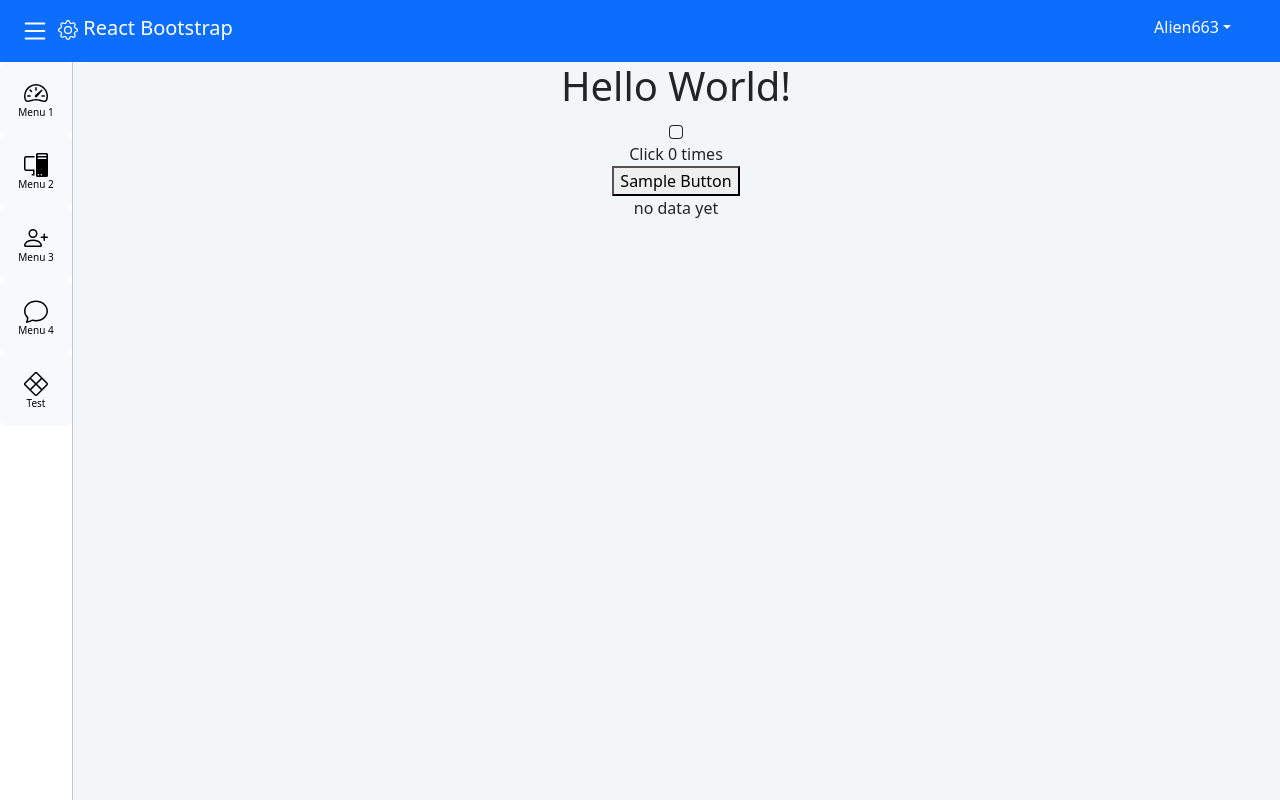
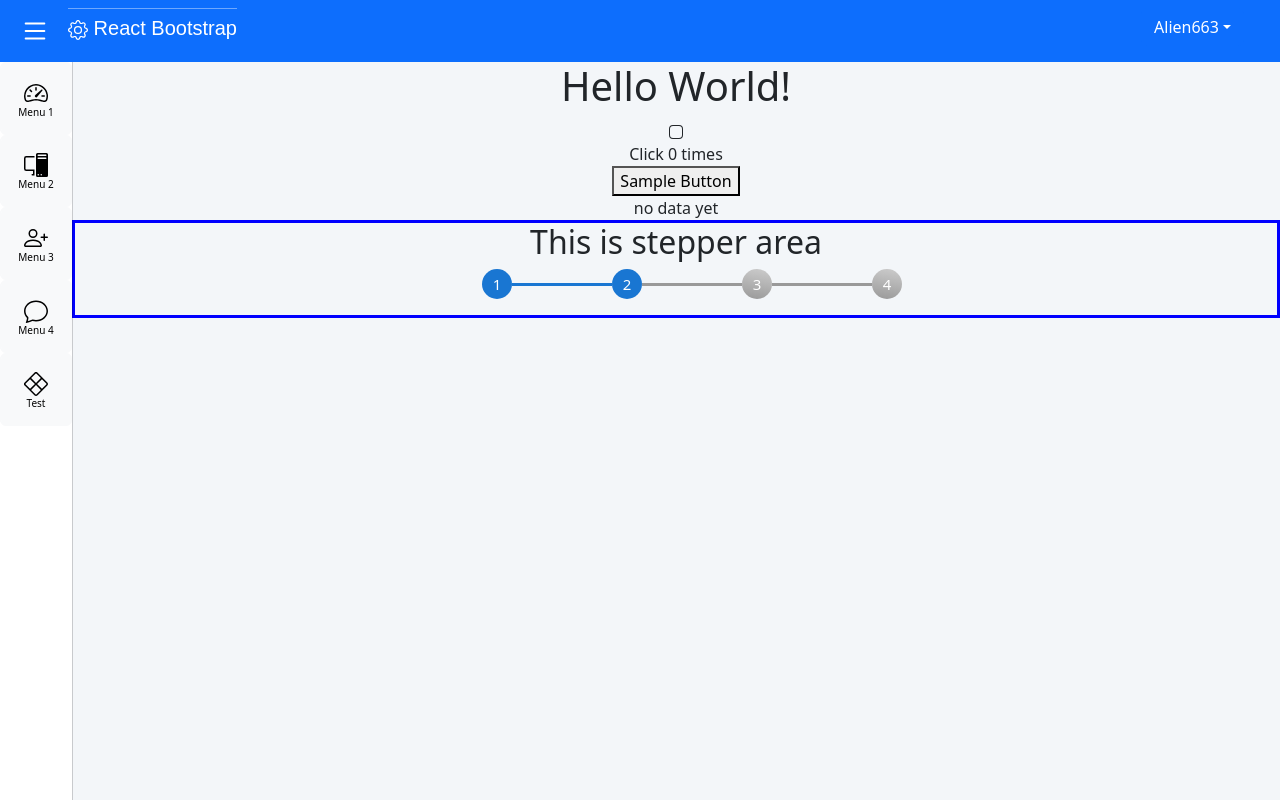
Before and after one commit to Alien663/React, a React (Create React App) app: page /sample in a window 1280 px wide. Built offline with nearby package versions, Linux system fonts and the light colour scheme.

Commit message:
feat:Add Recursive Component

```diff
--- /dev/null
+++ b/src/Component/Bar/LeftSidebar2.jsx
@@ -0,0 +1,28 @@
+import React, { useState } from 'react'
+import { Link } from 'react-router-dom';
+import "../../Style/LeftSidebar2.css"
+
+const LeftSidebar2 = ({ data }) => {
+  return (
+    <>
+      <input type="checkbox" name="" id="side-menu-switch" />
+      <div class="side-menu">
+        <form>
+          <input type="search" placeholder="請輸入關鍵字" />
+          <button><i class="fa fa-search"></i></button>
+        </form>
+        <nav>
+          {
+            data.map(item => (
+              <Link to="#test">{item.Name}</Link>
+            ))
+          }
+        </nav>
+        <label for="side-menu-switch">
+          <i class="fa fa-angle-right"></i>
+        </label>
+      </div>
+    </>
+  )
+}
+export default LeftSidebar2
--- /dev/null
+++ b/src/Component/MyStepper.jsx
@@ -0,0 +1,15 @@
+import React, { useState } from 'react'
+import '../Style/Stepper.css'
+
+const MyStepper = ({ data, step }) => {
+  return (
+    <ol class="list">
+      {
+        data.map((item, idx) => (
+          <li className={idx===step? "active": ""}>{idx+1}</li>
+        ))
+      }
+    </ol>
+  )
+}
+export default MyStepper
--- /dev/null
+++ b/src/Component/RecComp.jsx
@@ -0,0 +1,20 @@
+import React, { useState } from 'react'
+const RecComp = ({ data, Layer, PID }) => {
+  return (
+    <div>
+      {
+        data.filter(item => item.Layer === Layer && item.PID === PID).map(item => (
+          <div>
+            {item.Label}
+            <RecComp
+              data={data.filter(item2 => item2.Layer > item.Layer)}
+              Layer={item.Layer+1}
+              PID={item.ID}
+            ></RecComp>
+          </div>
+        ))
+      }
+    </div>
+  )
+}
+export default RecComp
--- /dev/null
+++ b/src/Page/App2.jsx
@@ -0,0 +1,34 @@
+import { useState, useEffect } from 'react';
+import { Outlet } from 'react-router-dom';
+import { useDispatch, useSelector } from "react-redux"
+import { AppMenuThunk } from '../Store/AppMenu'
+
+import AppBar from '../Component/Bar/AppBar';
+import LeftSidebar2 from '../Component/Bar/LeftSidebar2';
+
+import '../Style/App.css';
+
+function App2() {
+  const dispatch = useDispatch()
+  const appMenuData = useSelector((state) => state.AppMenu.menudata)
+  const [isSidebarCollasped, setCollasped] = useState(false)
+  const handleShowSideBar = () => {
+    setCollasped(!isSidebarCollasped);
+  };
+
+  useEffect(() => {
+    dispatch(AppMenuThunk())
+  }, [dispatch])
+
+  return (
+    <div className='App'>
+      <AppBar handleShowList={handleShowSideBar}></AppBar>
+      <LeftSidebar2 data={appMenuData}></LeftSidebar2>
+      <div className={`main-body ${isSidebarCollasped ? "Router-OpenList" : "Router-CloseList"}`}>
+        <Outlet></Outlet>
+      </div>
+    </div>
+  );
+}
+
+export default App2;
--- a/src/Page/Sample.jsx
+++ b/src/Page/Sample.jsx
@@ -3,6 +3,7 @@ import { SampleThunk, increment } from '../Store/Sample'
 import React, { useEffect, useState } from "react"
 import MyIcon from "../Component/MyIcon"
 import Spinner from 'react-bootstrap/Spinner';
+import MyStepper from "../Component/MyStepper";
 
 const LoadingData = () => {
   return (
@@ -64,6 +65,14 @@ const SamplePage = () => {
             </div>
         }
       </div>
+
+      <div style={{
+        border: "solid",
+        borderColor: "blue",
+      }}>
+        <h2>This is stepper area</h2>
+        <MyStepper data={["item 1", "item 2", "item 3", "item 4"]} step={1}></MyStepper>
+      </div>
     </div>
   )
 }
--- a/src/Page/Test.jsx
+++ b/src/Page/Test.jsx
@@ -1,8 +1,20 @@
 import React, { useState } from 'react'
+import RecComp from '../Component/RecComp'
 
 const Test = (props) => {
-    return(
-        <div>Hello World</div>
-    )
+  const data = [
+    {ID: 1, PID: 0, Label: "root", Layer: 0,},
+    {ID: 2, PID: 1, Label: "node 1", Layer: 1,},
+    {ID: 3, PID: 1, Label: "node 2", Layer: 1,},
+    {ID: 4, PID: 1, Label: "node 3", Layer: 1,},
+    {ID: 5, PID: 3, Label: "node 2-1", Layer: 2,},
+    {ID: 6, PID: 3, Label: "node 2-2", Layer: 2,},
+  ]
+
+  return (
+    <div>Hello World
+      <RecComp data={data} Layer={0} PID={0}></RecComp>
+    </div>
+  )
 }
 export default Test
--- /dev/null
+++ b/src/Style/LeftSidebar2.css
@@ -0,0 +1,87 @@
+.side-menu{
+	position: relative;
+	width: 240px;
+	height: 100%;
+	padding: 50px 0;
+	box-sizing: border-box;
+	background-image: linear-gradient(0deg,#3381b0,#c2196c);
+	display: flex;
+	flex-direction: column;
+	box-shadow: 5px 0px 10px hsla(240, 40%, 15%,.6);
+	transform: translateX(-100%);
+	transition: .3s;
+}
+.side-menu form{
+	display: flex;
+	margin: 0 10px 50px;
+	border-radius: 100px;
+	border:1px solid rgb(255,255,255,.4);
+}
+.side-menu form input,
+.side-menu form button{
+	border:none;
+	background-color: transparent;
+	color: #fff;
+	padding: 5px 10px;
+}
+.side-menu form input{
+	width: 230px;
+}
+.side-menu form button{
+	width: 50px;
+}
+.side-menu form input:focus,
+.side-menu form button:focus{
+	outline: none;
+}
+.side-menu label{
+	position: absolute;
+	width: 40px;
+	height: 80px;
+	background-color: #000;
+	color: #fff;
+	right: -40px;
+	top: 0;
+	bottom: 0;
+	margin: auto;
+	line-height: 80px;
+	text-align: center;
+	font-size: 30px;
+	border-radius: 0 10px 10px 0;
+}
+#side-menu-switch{
+	position: absolute;
+	opacity: 0;
+	z-index: -1;
+}
+#side-menu-switch:checked + .side-menu{
+	transform: translateX(0);
+}
+#side-menu-switch:checked + .side-menu label .fa{
+	transform: scaleX(-1);
+}
+nav a{
+	display: block;
+	padding: 10px;
+	color: #fff;
+	text-decoration: none;
+	position: relative;
+	font-family: 'Noto Sans TC', sans-serif;
+}
+nav a + a::before{
+	content: '';
+	position: absolute;
+	border-top: 1px solid rgb(255,255,255,.4);
+	left: 10px;
+	right: 10px;
+	top: 0;
+}
+nav a .fa{
+	margin-right: -1.1em;
+	transform: scale(0);
+	transition: .3s;
+}
+nav a:hover .fa{
+	margin-right: 0em;
+	transform: scale(1);
+}
--- /dev/null
+++ b/src/Style/Stepper.css
@@ -0,0 +1,43 @@
+.list {
+    width: 100%;
+    display: flex;
+    justify-content: center;
+}
+
+.list li {
+    display: flex;
+    flex-direction: column;
+    justify-content: center;
+    text-align: center;
+    width: 30px;
+    height: 30px;
+    background-color: rgb(25, 118, 210);
+    border-radius: 50%;
+    position: relative;
+    font-size: 15px;
+    color: #fff;
+}
+
+.list li+li {
+    margin-left: 100px;
+}
+
+.list li+li::before {
+    content: "";
+    position: absolute;
+    width: 100px;
+    height: 3px;
+    background-color: rgb(25, 118, 210);
+    top: 0;
+    bottom: 0;
+    left: -100px;
+    margin: auto;
+}
+
+.list li.active~li {
+    background-image: linear-gradient(9deg, #999, #ccc);
+}
+
+.list li.active~li::before {
+    background-color: #999;
+}
```
Also changed, not shown: src/Component/MyRouting.jsx (+10 -0 lines).
